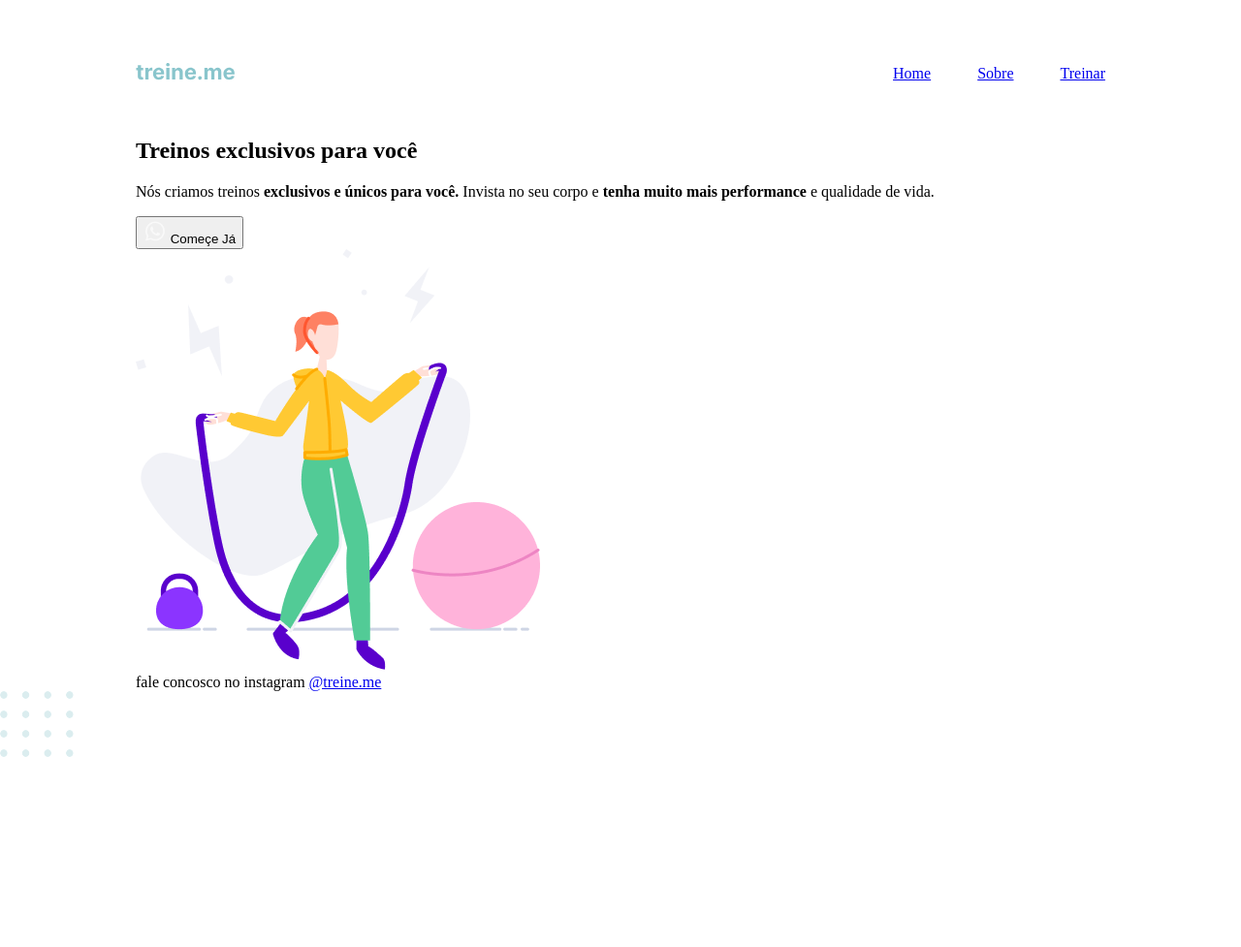
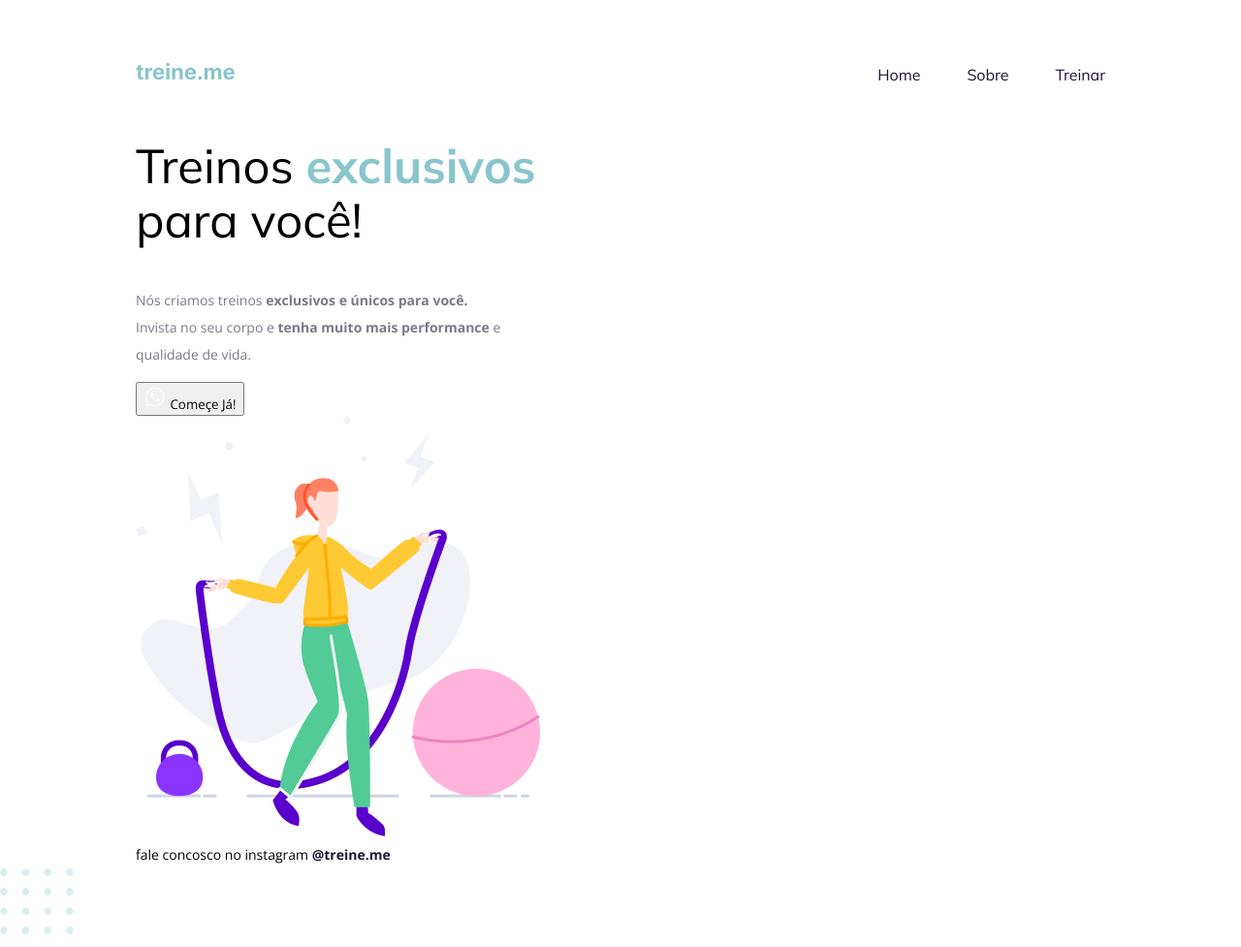
Before and after one commit to TTVTheAgregado/Projeto-02, a plain HTML site: page index.html in a window 1280 px wide. Shown: the whole page at 97% size. Before the commit the page ends 800 px from the top, so only its background shows below. Drawn offline with nearby package versions, Linux system fonts and the light colour scheme.

Commit message:
Fontes adicionadas aos textos.

```diff
--- a/index.html
+++ b/index.html
@@ -1,9 +1,13 @@
 <!DOCTYPE html>
 <html lang="pt-br">
 <head>
+    <link rel="preconnect" href="https://fonts.googleapis.com">
+    <link rel="preconnect" href="https://fonts.gstatic.com" crossorigin>
     <meta charset="UTF-8">
     <meta name="viewport" content="width=device-width, initial-scale=1.0">
     <title>Treine-me</title>
+
+    <link href="https://fonts.googleapis.com/css2?family=Mulish:wght@400;700&family=Open+Sans:wght@400;700&display=swap" rel="stylesheet">
 
     <link rel="stylesheet" href="style.css">
 </head>
@@ -29,17 +33,17 @@
 
         <section class="text">
           <h1>
-            Treinos exclusivos para você
+            Treinos <span>exclusivos</span> para você!
           </h1>
 
           <p>
-             Nós criamos treinos <strong>exclusivos e únicos para você.</strong>
-             Invista no seu corpo e <strong>tenha muito mais performance</strong> e qualidade de vida.
+             Nós criamos treinos <strong>exclusivos e únicos para você.</strong> <br>
+             Invista no seu corpo e <strong>tenha muito mais performance</strong> e <br> qualidade de vida.
           </p>
 
           <button>
             <img src="/images/whatsapp 1.svg" alt="Icone do whatsapp">
-            Começe Já
+            Começe Já!
           </button>
         </section>
         <img src="/images/fitness-jump.png" alt="Desenho de uma mulher pulando corda">
--- a/style.css
+++ b/style.css
@@ -1,5 +1,6 @@
 body {
     margin: 0;
+    font-family: 'Open Sans', sans-serif;
 }
 
 
@@ -22,4 +23,51 @@ ul {
   gap: 48px;
   margin: 0;
   padding: 0;
+  font-family: 'Mulish', sans-serif;
 }
+
+ a {
+  text-decoration: none;
+  color: #1F1534;
+}
+
+ul li a:hover{
+    font-weight: bold;
+}
+
+
+h1 {
+  font-family: 'Mulish', sans-serif;
+}
+
+h1 {
+  font-size: 49px;
+  line-height: 56px;
+  color: #000;
+  font-weight: normal;
+  width: 490px;
+}
+
+h1 span {
+  color: #89C5CC;
+  font-weight: bold;
+}
+
+p {
+  font-size: 14px;
+  line-height: 28px;
+  color: #7D7987;
+}
+
+button {
+  font-family: 'Open Sans', sans-serif;
+}
+
+footer {
+  line-height: 28px;
+  font-size: 14px;
+}
+
+footer a {
+  font-weight: bold
+}
```
